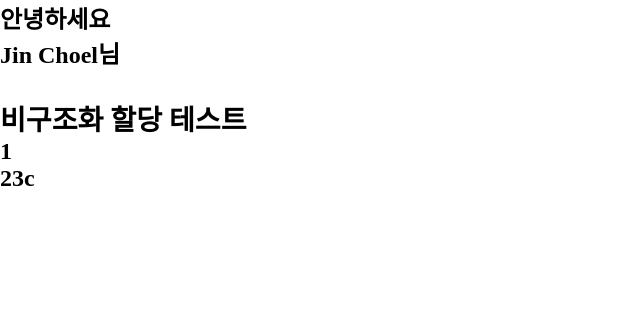
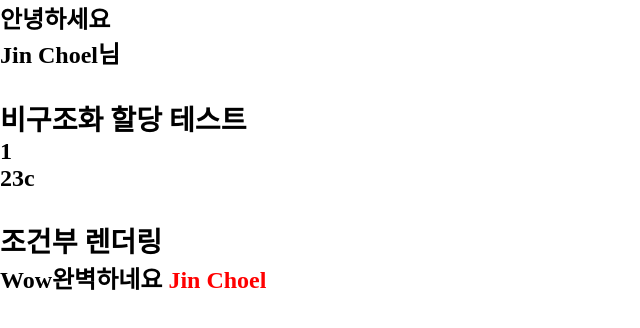
Before and after one commit to GyuHyunA/react-log, a React (Create React App) app: page / in a window 1280 px wide. Shown: the top 328 px of the page, without its empty margins (0-640 px from the left). Built offline with nearby package versions, Linux system fonts and the light colour scheme.

Commit message:
조건부 렌더링

```diff
--- a/src/components/Basic/BasicApp.jsx
+++ b/src/components/Basic/BasicApp.jsx
@@ -1,12 +1,12 @@
-import React from 'react'
-import Hello from './Hello'
+import React from "react";
+import Hello from "./Hello";
 
 const BasicApp = () => {
   return (
     <>
-    <Hello name="Jin Choel"/>
+      <Hello name="Jin Choel" age="29" color="red" isSpecial={true} />
     </>
-  )
-}
+  );
+};
 
-export default BasicApp
+export default BasicApp;
--- a/src/components/Basic/Hello.jsx
+++ b/src/components/Basic/Hello.jsx
@@ -1,17 +1,23 @@
 import React from "react";
 
-const Hello = (e) => {
+const Hello = ({ name, age, color, isSpecial }) => {
   let obj = [1, 2, 3, "c"];
   let [a, ...etc] = obj;
+
 
   return (
     <div>
       <p>안녕하세요</p>
-      <p>{e.name}님</p>
+      <p>{name}님</p>
       <br />
       <h3>비구조화 할당 테스트</h3>
       <p>{a}</p>
       <p>{etc}</p>
+      <br />
+      <h3>조건부 렌더링</h3>
+      <p>
+        {isSpecial ? "Wow" : "Sorry"}완벽하네요 <span style={{ color: color }}>{name}</span>
+      </p>
     </div>
   );
 };
```
